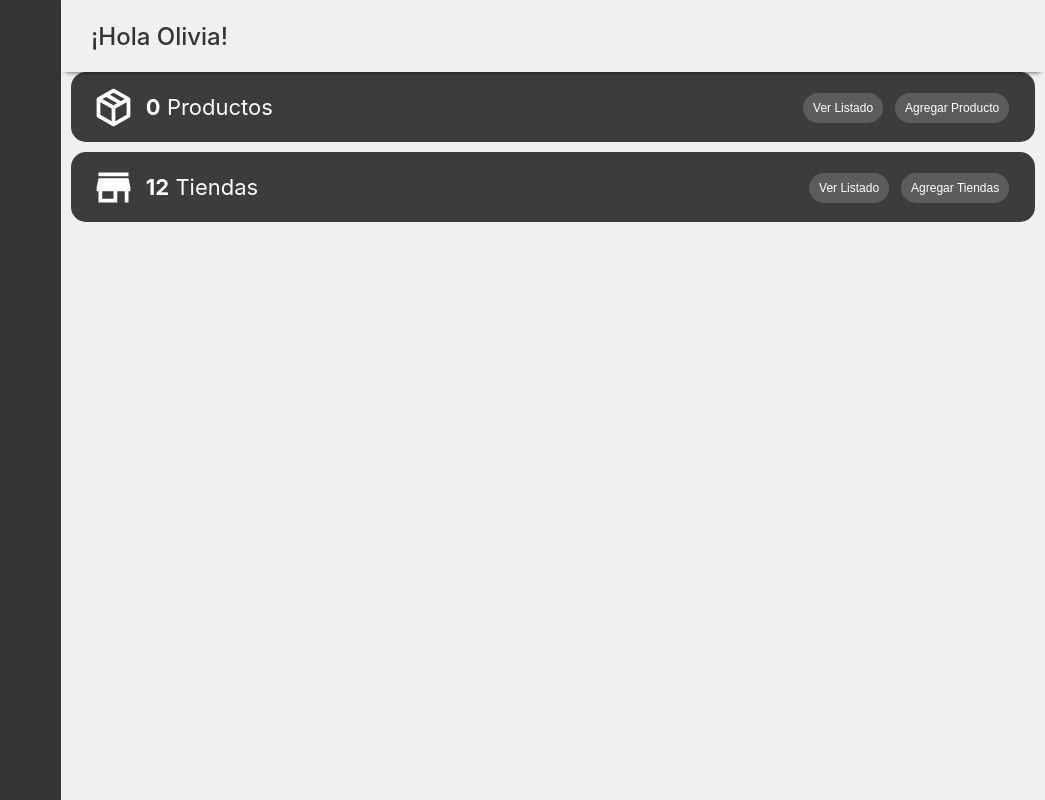
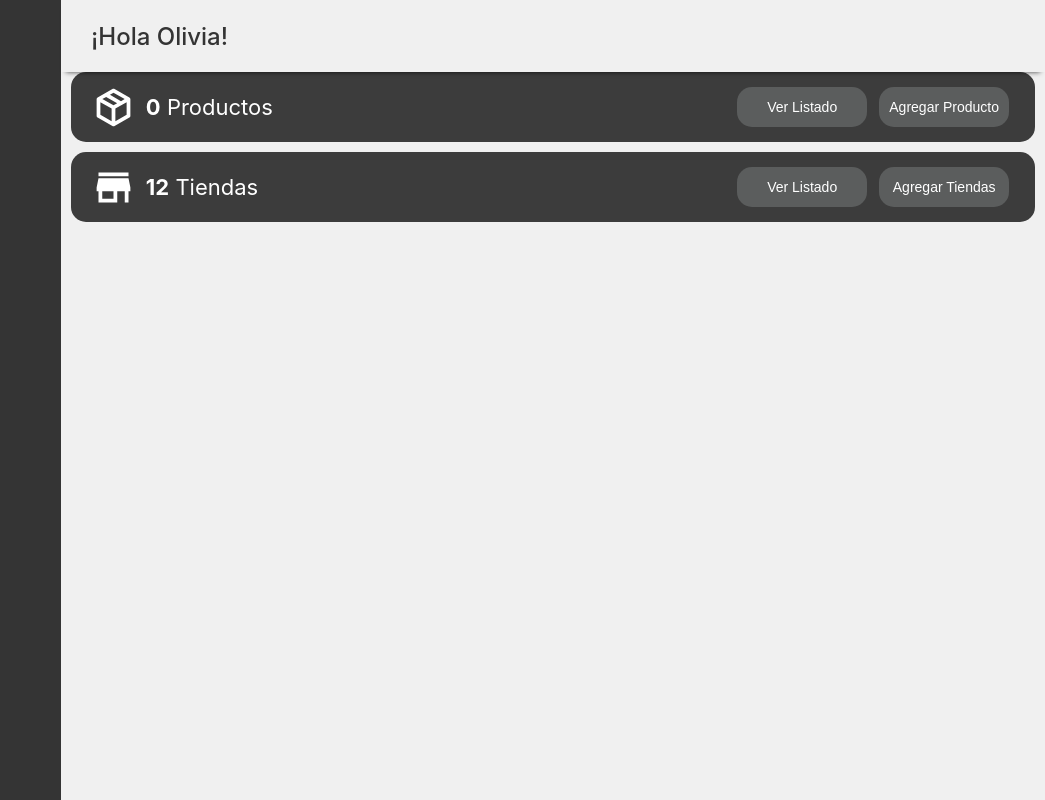
Before and after one commit to JoaquinVarelaCenco/Dashboard-Equipo1, a React (Create React App) app: page /home in a window 1280 px wide. Shown: the whole page, without its empty margins (235-1280 px from the left). Built offline with nearby package versions, Linux system fonts and the light colour scheme; no server answers.

Commit message:
Css de las Cards mostradas en Home

```diff
--- a/src/components/HomeCard/HomeCard.css
+++ b/src/components/HomeCard/HomeCard.css
@@ -1,15 +1,17 @@
 .itemRow{
     display: flex;
+    flex-direction: column;
+    justify-content: space-between;
     align-items: center;
     height: 70px;
     width: 98%;
     margin: 10px auto ;
     color: white;
     background-color: #3c3c3c;
-    justify-content: space-between;
-    padding: 0 20px;
+    padding: 5px 20px;
     border-radius: 15px;
-    font-size: 22px;
+    font-size: 20px;
+    transition: all ease-in-out .5s;
 }
 
 .itemRow__count{
@@ -19,16 +21,46 @@
 }
 
 .itemRow__count img{
-    width: 45px;
+    width: 25px;
     filter: invert();
+}
+
+.itemRow__buttons{
+    display: flex;
+    justify-content: space-evenly;
+    width: 100%;
 }
 
 .itemRow__buttons button{
     background-color: #5b5d5d ;
     border: none;
     padding: 8px 10px;
-    font-size: 12px;
+    font-size: 14px;
     color: white;
-    margin: 0 6px;
     border-radius: 15px;
 }
+
+
+@media (min-width: 511px){
+    .itemRow{
+        flex-direction: row;
+        padding: 0 20px;
+        font-size: 22px;
+    }
+
+    .itemRow__count img{
+        width: 45px;
+    }
+
+    .itemRow__buttons{
+        justify-content: flex-end;
+        width: 60%;
+    }
+
+    .itemRow__buttons button{
+        width: 130px;
+        font-size: 14px;
+        padding: 12px 10px;
+        margin: 0 6px;
+    }
+}
```
